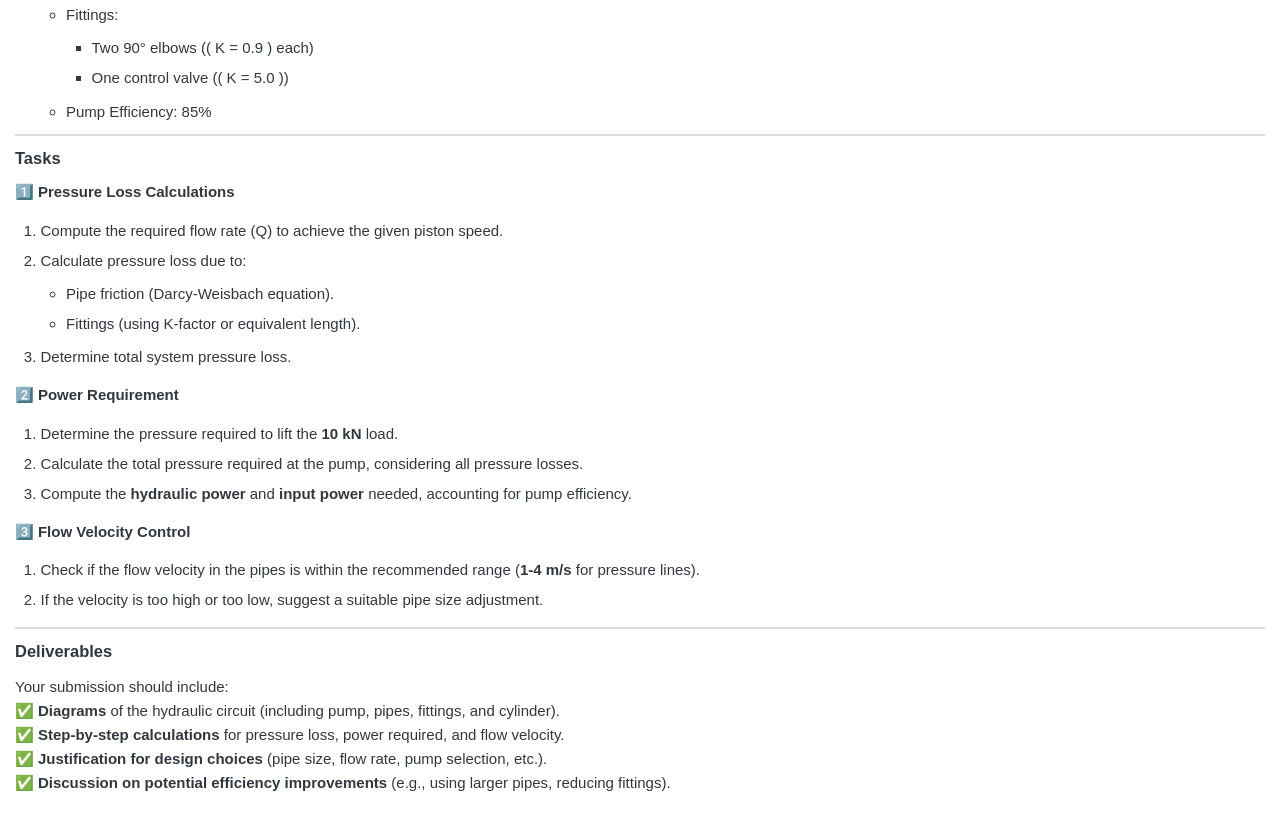
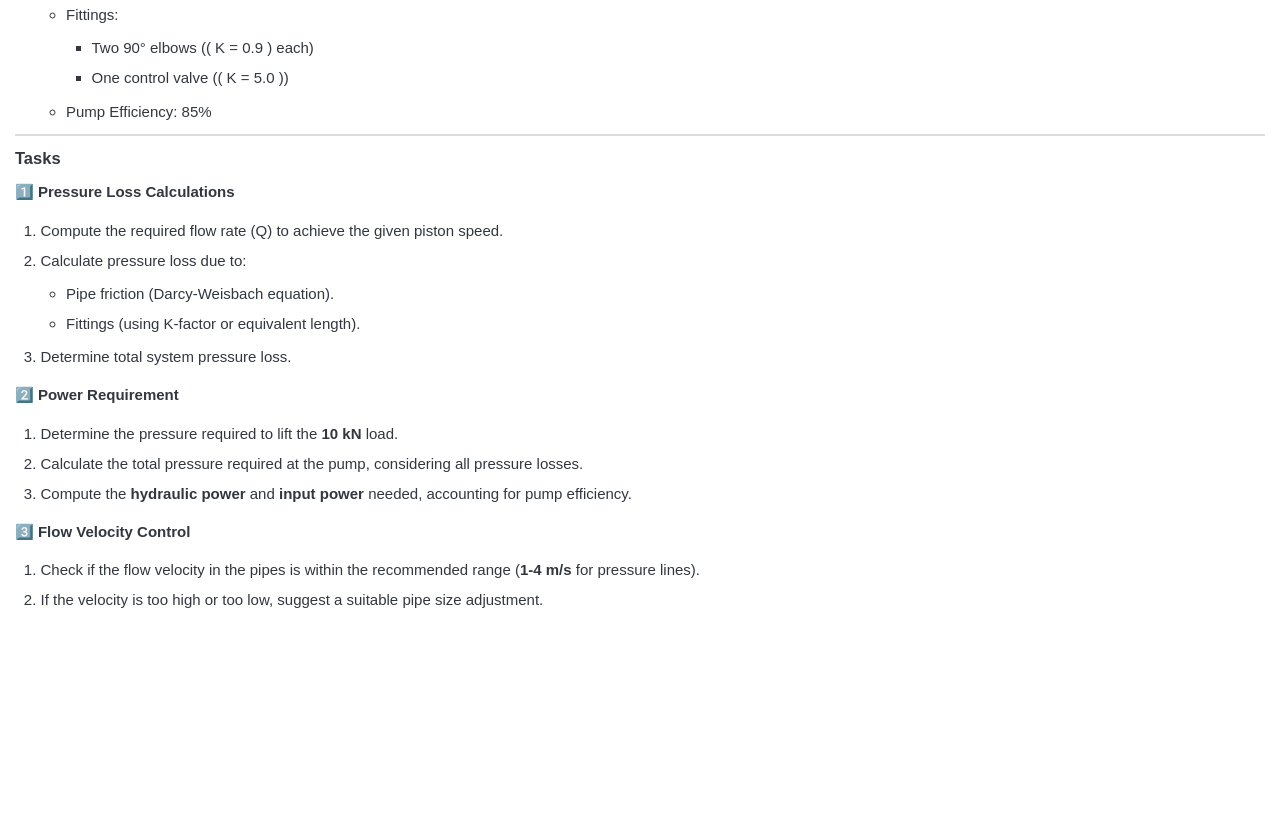
Before and after one commit to dckm/chewkm.github.io, a plain HTML site: page BGMH3743/Checkpoint 1.html in a window 1280 px wide. Shown: the part 861-1691 px from the top of the page. After the commit the page ends 1503 px from the top, so only its background shows below. Drawn offline with Linux system fonts and the light colour scheme.

Commit message:
Update Checkpoint 1.html

```diff
--- a/BGMH3743/Checkpoint 1.html
+++ b/BGMH3743/Checkpoint 1.html
@@ -677,13 +677,6 @@ pre.mermaid[data-processed=true] { white-space: unset; }
 <li>Check if the flow velocity in the pipes is within the recommended range (<strong>1-4 m/s</strong> for pressure lines).</li>
 <li>If the velocity is too high or too low, suggest a suitable pipe size adjustment.</li>
 </ol>
-<hr/>
-<h3 id="deliverables">Deliverables</h3>
-<p>Your submission should include:<br/>
-✅ <strong>Diagrams</strong> of the hydraulic circuit (including pump, pipes, fittings, and cylinder).<br/>
-✅ <strong>Step-by-step calculations</strong> for pressure loss, power required, and flow velocity.<br/>
-✅ <strong>Justification for design choices</strong> (pipe size, flow rate, pump selection, etc.).<br/>
-✅ <strong>Discussion on potential efficiency improvements</strong> (e.g., using larger pipes, reducing fittings).</p>
 </div></div>
 					</body>
 				</html>
```
